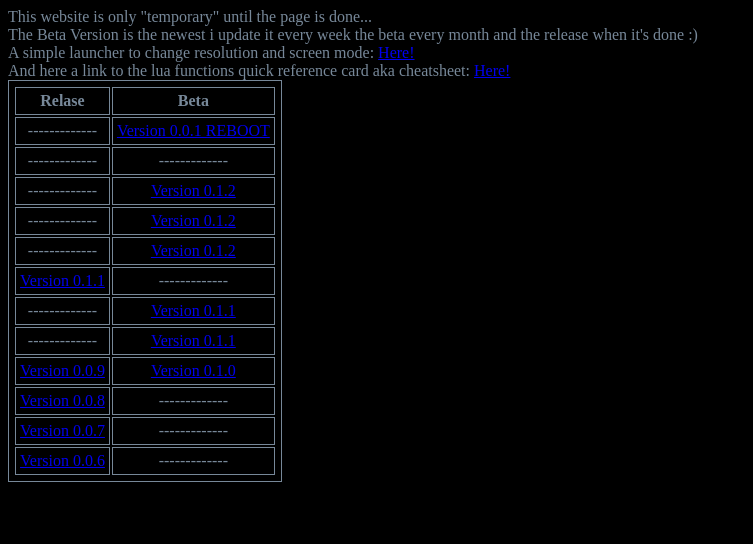
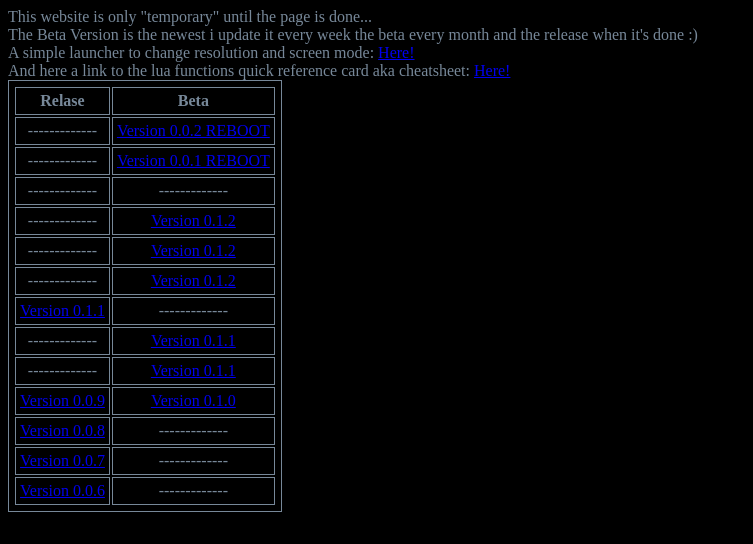
Before and after one commit to BiberGames/sourcelike, a plain HTML site: page index.html in a window 1280 px wide. Shown: the whole page, without its empty margins (0-753 px from the left). Drawn offline with Linux system fonts and the light colour scheme.

Commit message:
Update index.html

```diff
--- a/index.html
+++ b/index.html
@@ -25,6 +25,10 @@
          <tr>
             <th>Relase</th>
             <th>Beta</th>
+         </tr>
+         <tr>
+            <td>-------------</td>
+            <td><a href="https://drive.google.com/file/d/1XOIlDZXWP59sb30w9gYj-C2mokF03rPI/view?usp=share_link">Version 0.0.2 REBOOT</a></td>
          </tr>
          <tr>
             <td>-------------</td>
```
